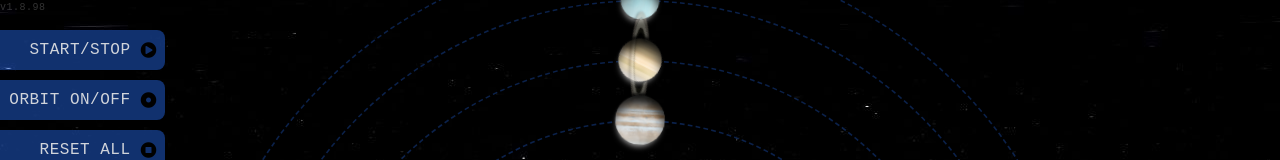
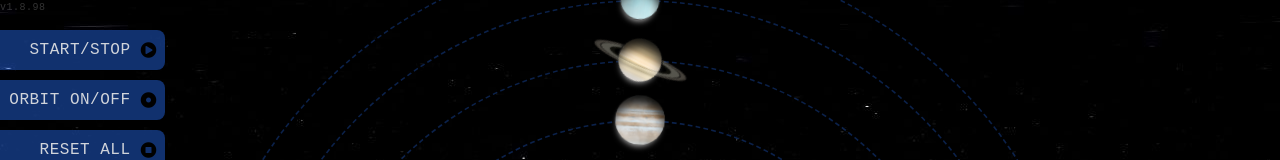
Before and after one commit to VladimirCirovic/Solar_system_simulation, a website: page index.html in a window 1280 px wide. Shown: the top 160 px of the page. Drawn offline with nearby package versions, Linux system fonts and the light colour scheme.

Commit message:
saturn ring

```diff
--- a/sass/_variables.scss
+++ b/sass/_variables.scss
@@ -64,7 +64,7 @@ $saturn-map-duration: 20s;
 $saturn-axis-tilt: 27deg;
 $saturn-shadow-tilt: -$saturn-axis-tilt;
 $saturn-ring-opacity: 0.4;
-$saturn-ring-tilt: 35deg;
+$saturn-ring-tilt: -35deg;
 
 // URANUS
 $uranus-orbit-size: 1000px;
```
Also changed, not shown: css/style.css.
